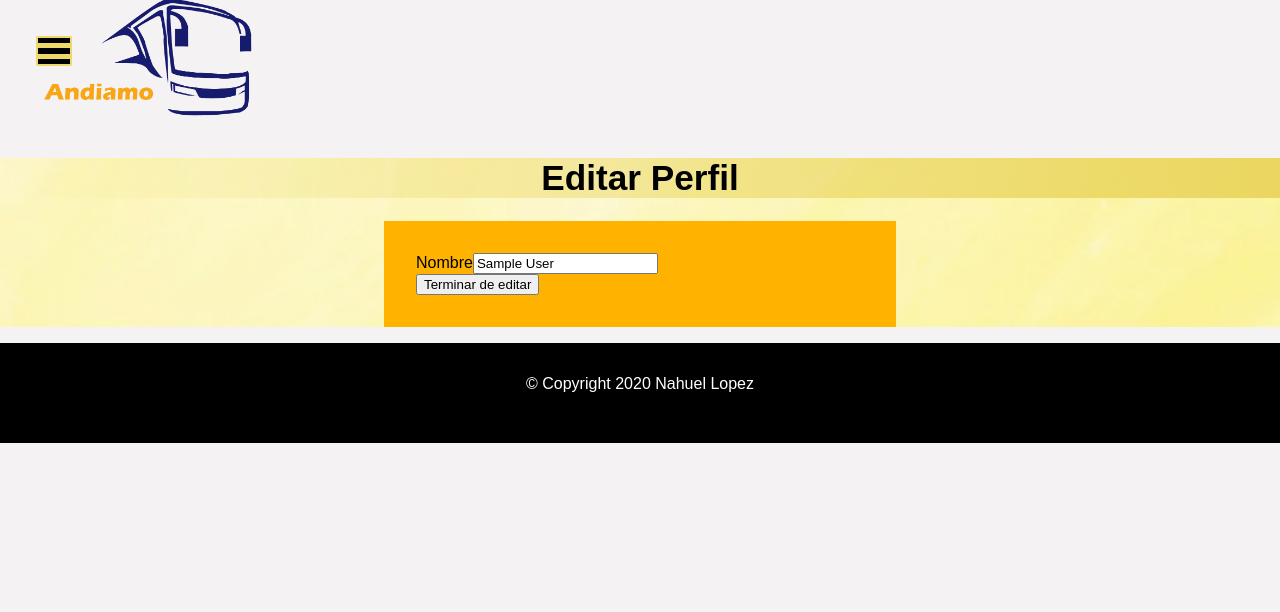
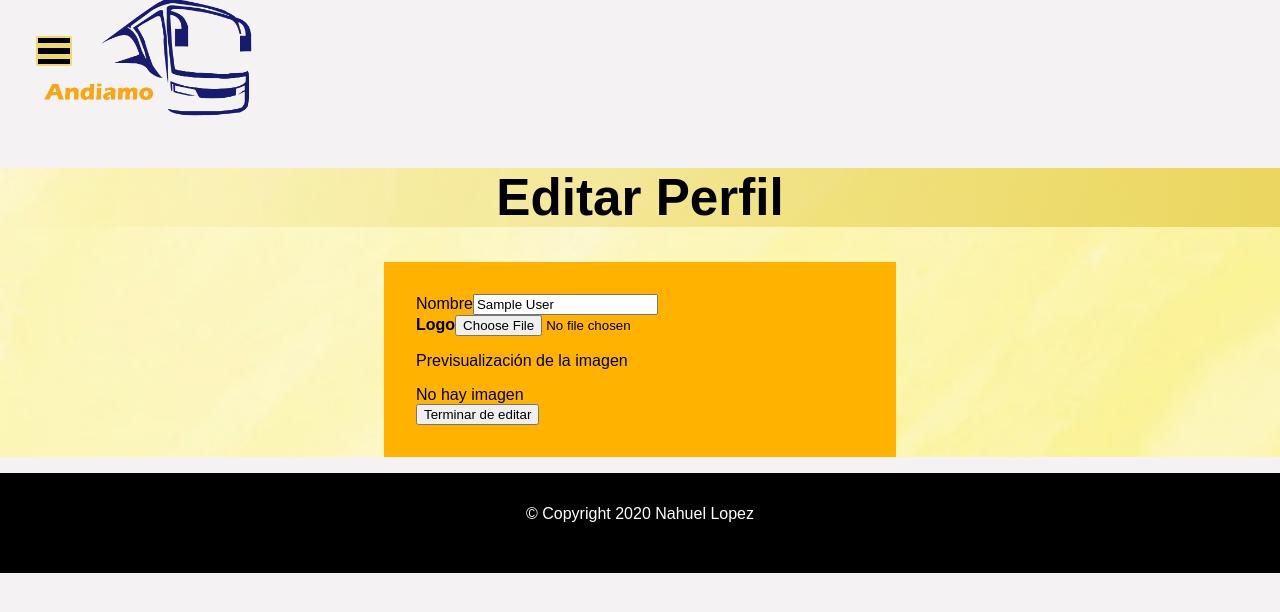
Before and after one commit to Nahuelagustin1899/front-andiamo, a React (Create React App) app: page /editarusuario in a window 1280 px wide. Shown: the top 612 px of the page. Built offline with nearby package versions, Linux system fonts and the light colour scheme; sample sign-in values are in the browser's storage; the HTML template or start-up script is replaced by a standard one.

Commit message:
editar usuario funcionando

```diff
--- a/src/views/EditarUsuario.js
+++ b/src/views/EditarUsuario.js
@@ -1,49 +1,84 @@
-import React, {useContext} from 'react';
+import React, { useContext } from 'react';
 import { useForm } from "react-hook-form";
 import { AuthContext } from "../services/auth";
-import {API, FETCH_HEADERS} from "../constants";
+import { API} from "../constants";
+import axios from 'axios';
 import { useHistory } from "react-router-dom";
 
 function EditarUsuario() {
 
 
     const authData = useContext(AuthContext);
+    const history = useHistory();
     console.log(authData);
+
     const { register, handleSubmit, formState: { errors } } = useForm();
-    const history = useHistory();
+
+    const urlbase = "https://andiamo-back.herokuapp.com/imgs/perfiles/logos/";
+
+
+    const [file, setFile] = React.useState();
+
+    const handleFile = React.useCallback((event) => {
+        const files = event?.target?.files
+        if (files?.length) {
+            setFile(files[0])
+        }
+    }, []);
 
     const onSubmit = async data => {
-         const response = await fetch(API + '/auth/editar/' + authData.user.id, {
-            method: 'PUT',
-            headers: FETCH_HEADERS,
-            body: JSON.stringify(data),
-            credentials: 'include'
-        });
 
-        const fetchData = await response.json();
-        localStorage.setItem('user', JSON.stringify(fetchData.data));
-        history.push('/');
+            console.log(data);
+            const fd = new FormData();
+            fd.append('name', data.name);
+            fd.append('logo', file);
+            console.log(fd);
+            return axios.post(API + '/auth/editar/' + authData.user.id, fd, {
+                headers: {
+                    credentials: 'include'
+                }
+            }
+            ).then(({ data }) => {
+                localStorage.setItem('user', JSON.stringify(data?.data));
+                authData.updateAuthData(data?.data)
+                history.push('/perfil')
+            });
 
-        return { ...fetchData.data};
 
     };
 
-
     return (
         <div className="fondopantalla p-5">
-            <h1 className="editar-perfil">Editar Perfil</h1>
+            <h1 className="viajes">Editar Perfil</h1>
             <form className="form-editar-viajes"
                 onSubmit={handleSubmit(onSubmit)}>
 
                 <div className="form-group">
                     <label htmlFor="nombre">Nombre</label>
+
                     <input
                         defaultValue={authData.user.name}
-                        type="nombre"
+                        type="text"
                         className="form-control"
-                        {...register("name")}
+                        {...register("name", { required: true })}
                     />
-                    {errors.name && <span className="alert alert-danger">El campo no puede estar vacio</span>}
+                    {errors.name && errors.name.type === "required" && <span className="alert alert-danger">This is required</span>}
+                </div>
+
+                <div className="form-row">
+                    <div className="form-group col-md-6">
+                        <label htmlFor="logo"><b>Logo</b></label>
+                        <input
+                            type="file"
+                            className="form-control"
+                            onChange={handleFile}
+                        />
+                    </div>
+                    <div className="col-md-6">
+                        <p>Previsualización de la imagen</p>
+                        {authData.user.logo ? <img defaultValue={authData.user.logo} className="img-registro" src={urlbase + authData.user.logo} alt="Imagen seleccionada ." /> : 'No hay imagen'}
+                    </div>
+
                 </div>
 
                 <button type="submit" className="btn btn-primary btn-block" >Terminar de editar</button>
```
